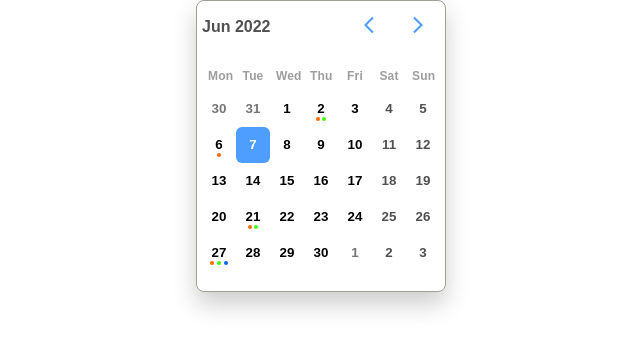
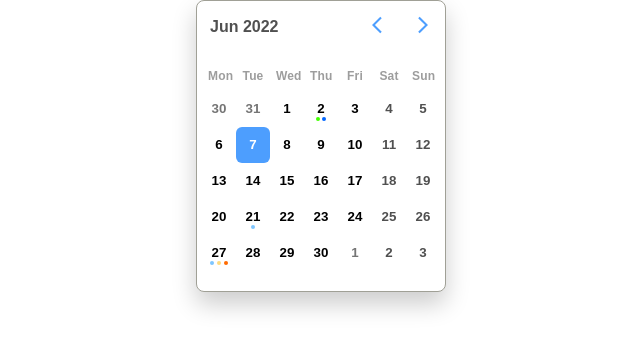
Before and after one commit to proptitclub/pro360-frontend, a Next.js app: page / in a window 1280 px wide. Shown: the top 350 px of the page, without its empty margins (319-959 px from the left). Built offline with nearby package versions, Linux system fonts and the light colour scheme.

Commit message:
done SidebarCalendar

```diff
--- a/src/components/SideBarCalendar/SidebarCalendar.scss
+++ b/src/components/SideBarCalendar/SidebarCalendar.scss
@@ -1,21 +1,3 @@
-.react-calendar {
-  max-width: 100%;
-  background: white;
-  border: 1px solid #a0a096;
-  font-family: Arial, Helvetica, sans-serif;
-  line-height: 1.125em;
-}
-.react-calendar--doubleView {
-  width: 700px;
-}
-.react-calendar--doubleView .react-calendar__viewContainer {
-  display: flex;
-  margin: -0.5em;
-}
-.react-calendar--doubleView .react-calendar__viewContainer > * {
-  width: 50%;
-  margin: 0.5em;
-}
 .react-calendar,
 .react-calendar *,
 .react-calendar *:before,
@@ -24,26 +6,26 @@
   -webkit-box-sizing: border-box;
   box-sizing: border-box;
 }
-.react-calendar button {
-  margin: 0;
-  border: 0;
-  outline: none;
-}
+
 .react-calendar button:enabled:hover {
   cursor: pointer;
 }
+
 .react-calendar__navigation {
   display: flex;
   height: 44px;
   margin-bottom: 1em;
 }
+
 .react-calendar__navigation button {
   min-width: 44px;
   background: none;
 }
+
 .react-calendar__navigation button:disabled {
   background-color: #f0f0f0;
 }
+
 .react-calendar__navigation button:enabled:hover,
 .react-calendar__navigation button:enabled:focus {
   background-color: #e6e6e6;
@@ -54,6 +36,7 @@
   font-weight: bold;
   font-size: 0.75em;
 }
+
 .react-calendar__month-view__weekdays__weekday {
   padding: 0.5em;
 }
@@ -114,20 +97,16 @@
 }
 
 
+// custom style for calendar
 
-//tesst
-
-.calendar-container{
-  display: flex;
-  justify-content: center;
-}
 
 .react-calendar {
   width: 250px;
   max-width: 100%;
   margin: auto;
   background-color: #fff;
-  color: #222!important;
+  color: #222;
+  border: 1px solid #a0a096;
   border-radius: 8px;
   box-shadow: 0 12px 24px rgba(0, 0, 0, 0.2);
   font-family: Arial, Helvetica, sans-serif;
@@ -138,8 +117,12 @@
 
   button{
     border-radius: 6px;
+    margin: 0;
+    border: 0;
+    outline: none;
   }
  }
+
  .react-calendar__navigation button {
   color: #4d9efe;
   min-width: 44px;
@@ -183,6 +166,7 @@
   font-weight: 600;
   color: #505050;
   pointer-events: none;
+  margin-left: 8px;
  }
 
 
@@ -256,26 +240,12 @@
 }
 
 
-.react-calendar__tile .dots1{
+.dots{
   width: 4px;
   height: 4px;
-  background-color: #ff6b00;
   border-radius: 100%;
 }
 
-.react-calendar__tile .dots2{
-  width: 4px;
-  height: 4px;
-  background-color: #42ff00;
-  border-radius: 100%;
-}
-
-.react-calendar__tile .dots3{
-  width: 4px;
-  height: 4px;
-  background-color: #0066ff;
-  border-radius: 100%;
-}
 
 
 .position-abs{
--- a/src/components/SideBarCalendar/index.tsx
+++ b/src/components/SideBarCalendar/index.tsx
@@ -4,33 +4,95 @@ import moment from 'moment';
 import ArrowForwardIosIcon from '@mui/icons-material/ArrowForwardIos';
 import ArrowBackIosIcon from '@mui/icons-material/ArrowBackIos';
 
+
+
 const SideBarCalendar = () => {
-    const mark:Array<{date: string, dots: number}> = [
+    const mark:Array<{date: string, eventList:Array<{id: string, color: string}>}> = [
         {
-          date: '27-06-2022',
-          dots: 3
+          date: '2022-06-27',
+          eventList:[
+            {
+              id: '1',
+              color: '#7EC6FF'
+            },
+            {
+              id: '2',
+              color: '#FFDB7E'
+            },
+            {
+              id: '3',
+              color: '#ff6b00'
+            }
+          ]
         },
         {
-          date: '02-06-2022',
-          dots: 2
+          date: '2022-06-02',
+          eventList:[
+            {
+              id: '5',
+              color: '#42ff00'
+            },
+            {
+              id: '6',
+              color: '#0066ff'
+            },
+          ]
         },
         {
-          date: '06-06-2022',
-          dots: 1
+          date: '2022-06-21',
+          eventList:[
+            {
+              id: '7',
+              color: '#7EC6FF'
+            },
+          ]
         },
         {
-          date: '21-06-2022',
-          dots: 2
+          date: '2022-07-01',
+          eventList:[
+            {
+              id: '8',
+              color: '#ff6b00'
+            },
+            {
+              id: '9',
+              color: '#42ff00'
+            },
+            {
+              id: '10',
+              color: '#0066ff'
+            }
+          ]
         },
         {
-          date: '01-07-2022',
-          dots: 1
+          date: '2022-07-30',
+          eventList:[
+            {
+              id: '4',
+              color: '#ff6b00'
+            },
+            {
+              id: '11',
+              color: '#42ff00'
+            },
+            {
+              id: '12',
+              color: '#0066ff'
+            },
+            {
+              id: '13',
+              color: '#42ff00'
+            }
+          ]
         }
 
       ]
 
+
       const [date, setDate] = useState(new Date());
       const [currentDate, setcurrentDate] = useState(new Date())
+
+
 
 
     return (
@@ -39,8 +101,8 @@ const SideBarCalendar = () => {
       onChange={setDate}
       value={date}
 
-      nextLabel={<ArrowForwardIosIcon style={{fontSize: '20px'}} />}
-      prevLabel={<ArrowBackIosIcon style={{fontSize: '20px'}} />}
+      nextLabel={<ArrowForwardIosIcon style={{fontSize: '20px', marginRight: '-10px'}} />}
+      prevLabel={<ArrowBackIosIcon style={{fontSize: '20px', marginRight: '-15px'}} />}
 
       onActiveStartDateChange={({activeStartDate}) => setcurrentDate(activeStartDate)}
 
@@ -56,36 +118,35 @@ const SideBarCalendar = () => {
         }
 
 
-      tileContent={({ date, activeStartDate }) => {
+      tileContent={({ date: date, activeStartDate }) => {
 
-        const x = mark.find(x=>x.date===moment(date).format('DD-MM-YYYY'))
+        const x = mark.find(x=>x.date===moment(date).format('YYYY-MM-DD'))
 
 
         if(typeof x !== 'undefined'){
           const checkDateInCurrentMonth = +x.date.split('-')[1]
           if(moment(activeStartDate).month()+1 === checkDateInCurrentMonth){
 
-            if(x.dots === 1)
+            if(x.eventList.length === 1)
             return (
-              <div className='dots1 position-abs --center-in-1'></div>
+              <div className='dots position-abs --center-in-1' style={{backgroundColor: x.eventList[0].color}}></div>
             )
-            else if(x.dots === 2)
+            else if(x.eventList.length === 2)
             return(
               <>
-                <div className='dots1 position-abs --left-in-2'></div>
-                <div className='dots2 position-abs --right-in-2'></div>
+                <div className='dots position-abs --left-in-2' style={{backgroundColor: x.eventList[0].color}}></div>
+                <div className='dots position-abs --right-in-2' style={{backgroundColor: x.eventList[1].color}}></div>
               </>
             )
             else return(
               <>
-                <div className='dots1 position-abs --left-in-3'></div>
-                <div className='dots2 position-abs --center-in-3'></div>
-                <div className="dots3 position-abs --right-in-3"></div>
+                <div className='dots position-abs --left-in-3' style={{backgroundColor: x.eventList[0].color}}></div>
+                <div className='dots position-abs --center-in-3' style={{backgroundColor: x.eventList[1].color}}></div>
+                <div className="dots position-abs --right-in-3" style={{backgroundColor: x.eventList[2].color}}></div>
               </>
             )
           }
         }
-
 
         return null
 
```
